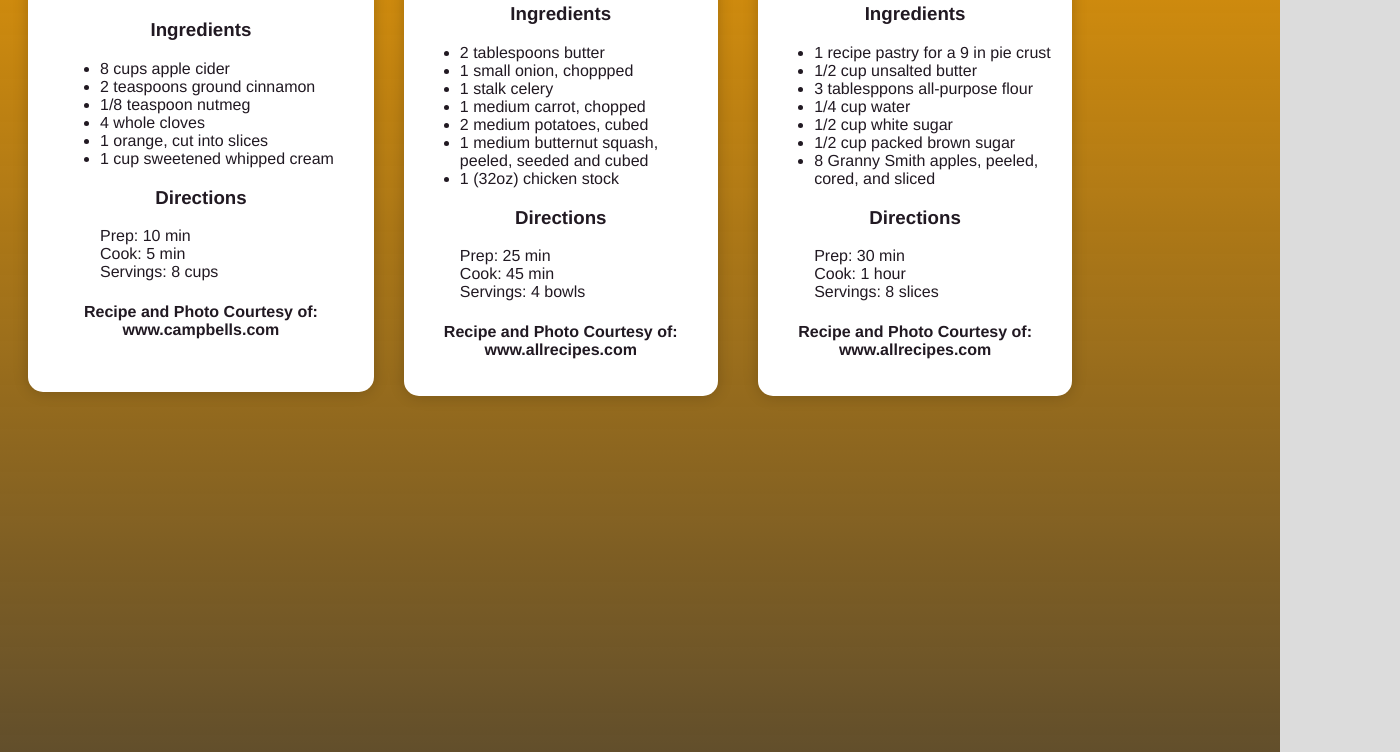
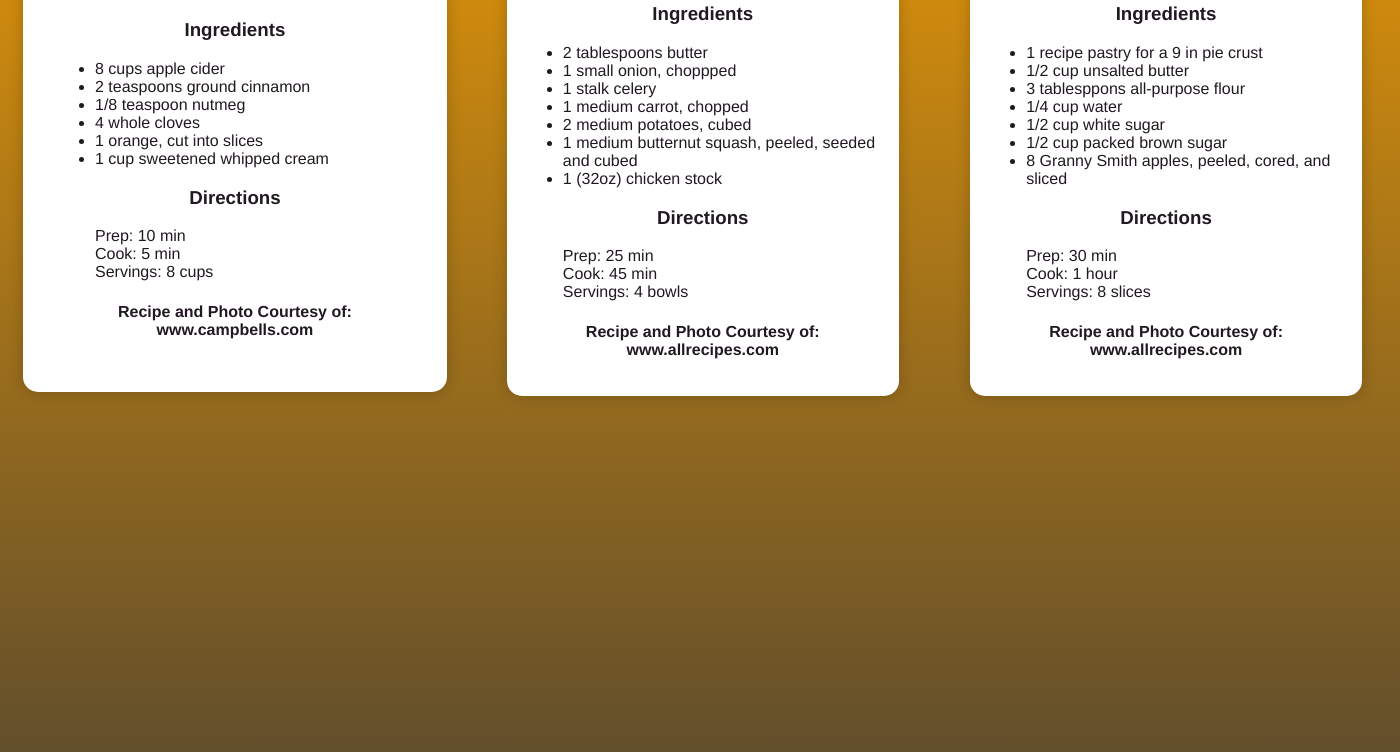
Before and after one commit to climerki/mi349fs16, a plain HTML site: page Week7/index.html in a window 1280 px wide. Shown: the part 348-1100 px from the top of the page, 1400 px wide, since content can reach past the window. Drawn offline with Linux system fonts and the light colour scheme.

Commit message:
Changes to Week 7 index
changed widths

```diff
--- a/Week7/main.css
+++ b/Week7/main.css
@@ -5,7 +5,7 @@ html {
   background-image: linear-gradient(to bottom, orange, rgba(0,0,0,.75));
   margin: 0;
   padding: 0;
-  width: 1100px;
+  width: 1400px;
   height: 1400px;
   min-height: 100%;
 }
@@ -28,13 +28,14 @@ color: rgb(33,25,34)
 .recipe1{
    float: left;
    width: 26%;
-   margin-left: 20px;
+   margin-left: 15px;
    margin-right: 20px;
    padding: 2em;
 
 }
 .recipe2{
-  margin: 10px;
+  float: center;
+  margin-left: 40px;
   width: 26%;
   padding: 1em;
 }
@@ -42,7 +43,8 @@ color: rgb(33,25,34)
   float: right;
   width: 26%;
   padding: 1em;
-  margin-right: 20px;
+  margin-right:30px;
+
 }
 
 h1{
```
